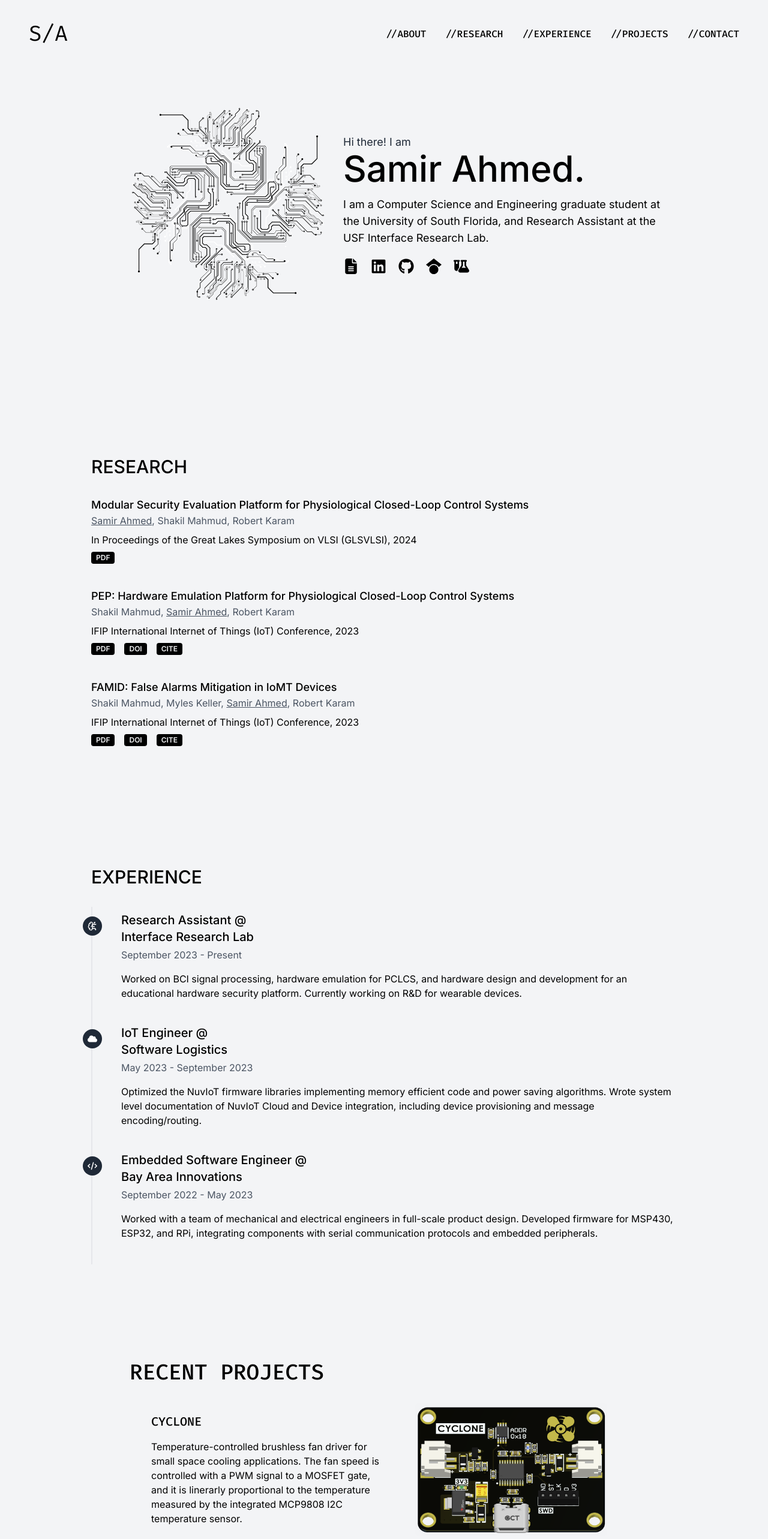
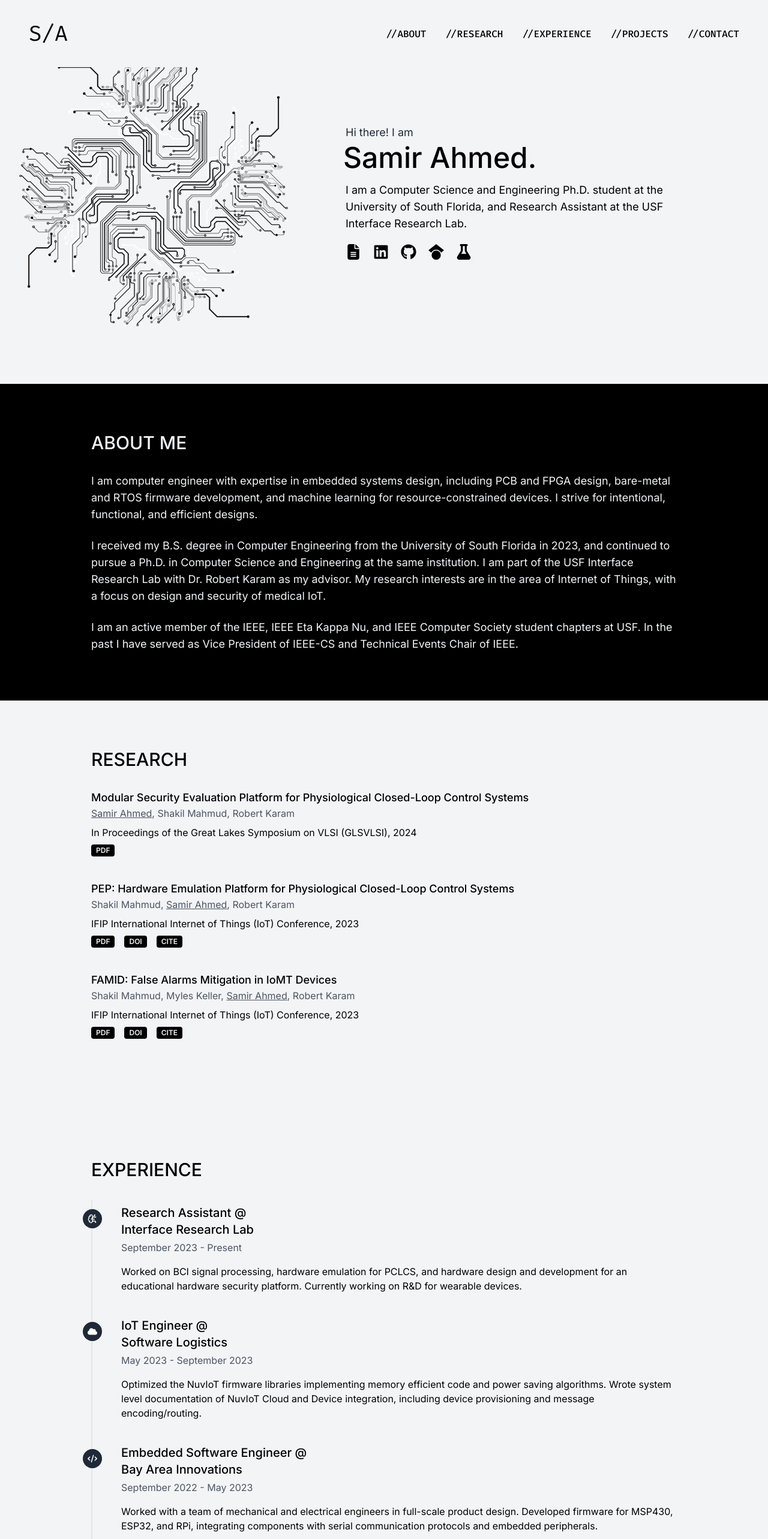
Before and after one commit to akarez/akarez.github.io, a React (Vite) app: page /#home in a window 1280 px wide. Shown: the top 2566 px of the page at 60% size. Built offline with nearby package versions, Linux system fonts and the light colour scheme.

Commit message:
update mobile styling

```diff
--- a/src/components/About.jsx
+++ b/src/components/About.jsx
@@ -1,9 +1,27 @@
-import React from 'react'
+import React from 'react';
 
 function About() {
     return (
-        <div> </div>
-    )
+        <div id='about' className='bg-black py-20'>
+            <div className='flex flex-col max-w-5xl mx-auto px-6'>
+                <h1 className='mb-8 text-2xl text-gray-100 font-medium md:text-3xl'>ABOUT ME</h1>
+                <p className='mb-6 text-gray-100 md:text-lg'>
+                    I am computer engineer with expertise in embedded systems design, including PCB and FPGA design, bare-metal and RTOS firmware development,
+                    and machine learning for resource-constrained devices. I strive for intentional, functional, and efficient designs.
+                </p>
+                <p className='mb-6 text-gray-100 md:text-lg'>
+                    I received my B.S. degree in Computer Engineering from the University of South Florida in 2023, and continued to pursue a Ph.D. in
+                    Computer Science and Engineering at the same institution. I am part of the USF Interface Research Lab with Dr. Robert Karam as my advisor.
+                    My research interests are in the area of Internet of Things, with a focus on design and security of medical IoT.
+                </p>
+                <p className='text-gray-100 md:text-lg'>
+                    I am an active member of the IEEE, IEEE Eta Kappa Nu, and IEEE Computer Society student chapters at USF.
+                    In the past I have served as Vice President of IEEE-CS and Technical Events Chair of IEEE.
+
+                </p>
+            </div>
+        </div>
+    );
 }
 
 export default About;
--- a/src/components/Home.jsx
+++ b/src/components/Home.jsx
@@ -1,21 +1,22 @@
 import React from 'react';
 import Profile from '../assets/samirahmed-pfp.png';
 import Resume from '../assets/samirahmed-resume.pdf';
-import { FaFileLines, FaLinkedin, FaGithub, FaGoogleScholar, FaFlaskVial } from 'react-icons/fa6';
+import { FaFileLines, FaLinkedin, FaGithub, FaGoogleScholar, FaFlask } from 'react-icons/fa6';
 
 function Home() {
     return (
-        <div id='home' className='flex justify-center items-center h-[85vh] bg-gray-100'>
-            <div className='flex w-full max-w-6xl' style={{ transform: 'translateX(-100px)' }}>
-                <div className='flex-shrink-0 w-1/2 flex justify-end items-center'>
-                    <img src={Profile} alt='Samir Ahmed' className='max-w-xs max-h-xs object-cover rounded-md' />
+        <div id='home' className='flex flex-col justify-center items-center md:h-[80vh] h-[70vh] bg-gray-100 py-10'>
+            <div className='flex flex-col md:flex-row w-full max-w-6xl md:transform md:-translate-x-24'>
+                <div className='flex justify-center md:justify-end w-full md:w-1/2 mb-8 md:mb-0 px-16'>
+                    <img src={Profile} alt='' className='object-cover rounded-md hidden md:block' />
                 </div>
-                <div className='flex flex-col justify-center items-start pl-8'>
-                    <h1 className='text-lg text-gray-800'>Hi there! I am</h1>
-                    <h2 className='text-6xl font-medium'>Samir Ahmed.</h2>
-                    <p className='text-lg mt-4'>
-                        I am a Computer Science and Engineering graduate student at the University of South Florida,
-                        and Research Assistant at the USF Interface Research Lab.
+                <div className='flex flex-col justify-center items-start w-full md:w-1/2 pl-8'>
+                    <h1 className='text-base md:text-lg text-gray-800 mb-1'>Hi there! I am</h1>
+                    <h2 className='text-5xl font-medium' style={{ marginLeft: '-4px' }}>
+                        Samir Ahmed.
+                    </h2>
+                    <p className='text-base md:text-lg mt-4'>
+                        I am a Computer Science and Engineering Ph.D. student at the University of South Florida, and Research Assistant at the USF Interface Research Lab.
                     </p>
                     <div className='flex mt-5 space-x-5'>
                         <a href={Resume} target='_blank' rel='noopener noreferrer' className='transition-transform duration-300 hover:scale-110'>
@@ -31,7 +32,7 @@ function Home() {
                             <FaGoogleScholar size={26} className='text-black' />
                         </a>
                         <a href='https://cse.usf.edu/~rkaram/researchfocus.html' target='_blank' rel='noopener noreferrer' className='transition-transform duration-300 hover:scale-110'>
-                            <FaFlaskVial size={26} className='text-black' />
+                            <FaFlask size={26} className='text-black' />
                         </a>
                     </div>
                 </div>
--- a/src/components/Projects.jsx
+++ b/src/components/Projects.jsx
@@ -1,44 +1,65 @@
-import React from 'react'
-import Cyclone from '../assets/projects/Cyclone.png'
-import Bumblebee from '../assets/projects/Bumblebee.png'
+import React from 'react';
+import { FaArrowUpRightFromSquare } from 'react-icons/fa6';
+import Cyclone from '../assets/projects/cyclone.png';
+import Bumblebee from '../assets/projects/bumblebee.png';
+import CycloneSide from '../assets/projects/cyclone-side.png';
+import BumblebeeSide from '../assets/projects/bumblebee-side.png';
+import { useMediaQuery } from 'react-responsive';
 
 const projects = [
     {
         id: 1,
         title: 'CYCLONE',
-        description: `Temperature-controlled brushless fan driver for small space cooling applications.
-                      The fan speed is controlled with a PWM signal to a MOSFET gate, and it is linerarly
-                      proportional to the temperature measured by the integrated MCP9808 I2C temperature sensor.`,
+        description: `The CYCLONE is a temperature controlled brushless fan driver for small space cooling applications.
+                      The fan speed is controlled via PWM with an STM32F030 microcontroller and MCP9808 I2C temperature sensor.`,
         image: Cyclone,
+        imageSide: CycloneSide,
+        link: 'https://github.com/akarez/cyclone',
     },
     {
         id: 2,
         title: 'BUMBLEBEE',
-        description: `Wireless 6-key mechanical keyboard designed as a drop-in replacement for the RAMA M6. The bumblebee features an nRF52840, per-key RGB, battery charging and reading,
-        and hot-swap MX switch sockets.`,
+        description: `The bumblebee is a wireless mechanical keyboard designed as a drop-in replacement for the RAMA M6.
+                      It features an nRF52840 microcontroller, addressable RGB, battery charging circuit, and hot-swap switch sockets.
+                      The keymap can be configured with ZMK.`,
         image: Bumblebee,
+        imageSide: BumblebeeSide,
+        link: 'https://github.com/akarez/bumblebee',
     },
 ];
 
 function Projects() {
+    const isDesktopOrLaptop = useMediaQuery({
+        query: '(min-width: 768px)',
+    });
+
     return (
         <div id='projects' className='bg-gray-100 py-20'>
-            <div className='max-w-4xl mx-auto px-6'>
-                <h1 className='text-4xl font-medium mb-8 font-mono'>RECENT PROJECTS</h1>
+            <div className='flex flex-col max-w-4xl mx-auto px-6'>
+                <h1 className='mb-16 text-2xl text-center font-medium md:text-3xl'>RECENT PROJECTS</h1>
                 {projects.map((project, index) => (
                     <div key={project.id} className={`flex flex-col md:flex-row ${index % 2 === 0 ? 'md:flex-row-reverse' : ''} mb-12`}>
-                        <div className='w-full md:w-1/2 flex justify-center items-center mb-16 md:mb-0'>
-                            <img src={project.image} alt={project.title} className='max-w-xs max-h-xs object-contain rounded-md' />
+                        <div className='w-full md:w-1/2 flex justify-center items-center mb-6'>
+                            <img
+                                src={isDesktopOrLaptop ? project.imageSide : project.image}
+                                alt={project.title}
+                                className='max-w-sm max-h-sm md:max-w-xs md:max-h-xs object-contain rounded-md'
+                            />
                         </div>
-                        <div className='w-full md:w-1/2 flex flex-col justify-center items-start pl-8 md:pl-9'>
-                            <h2 className='text-xl font-medium mb-4 font-mono'>{project.title}</h2>
+                        <div className={`w-full md:w-1/2 flex flex-col justify-center items-start pl-2 md:pl-2 mb-6 ${index % 2 === 0 ? 'md:items-end md:text-right' : ''}`}>
+                            <h2 className='text-xl font-medium mb-2 font-mono flex items-center'>
+                                {project.title}
+                                <a href={project.link} target='_blank' rel='noopener noreferrer' className='ml-2 transition-transform duration-300 hover:scale-110'>
+                                    <FaArrowUpRightFromSquare size={16} className='text-black' />
+                                </a>
+                            </h2>
                             <p className=''>{project.description}</p>
                         </div>
                     </div>
                 ))}
             </div>
         </div>
-    )
+    );
 }
 
 export default Projects;
```
